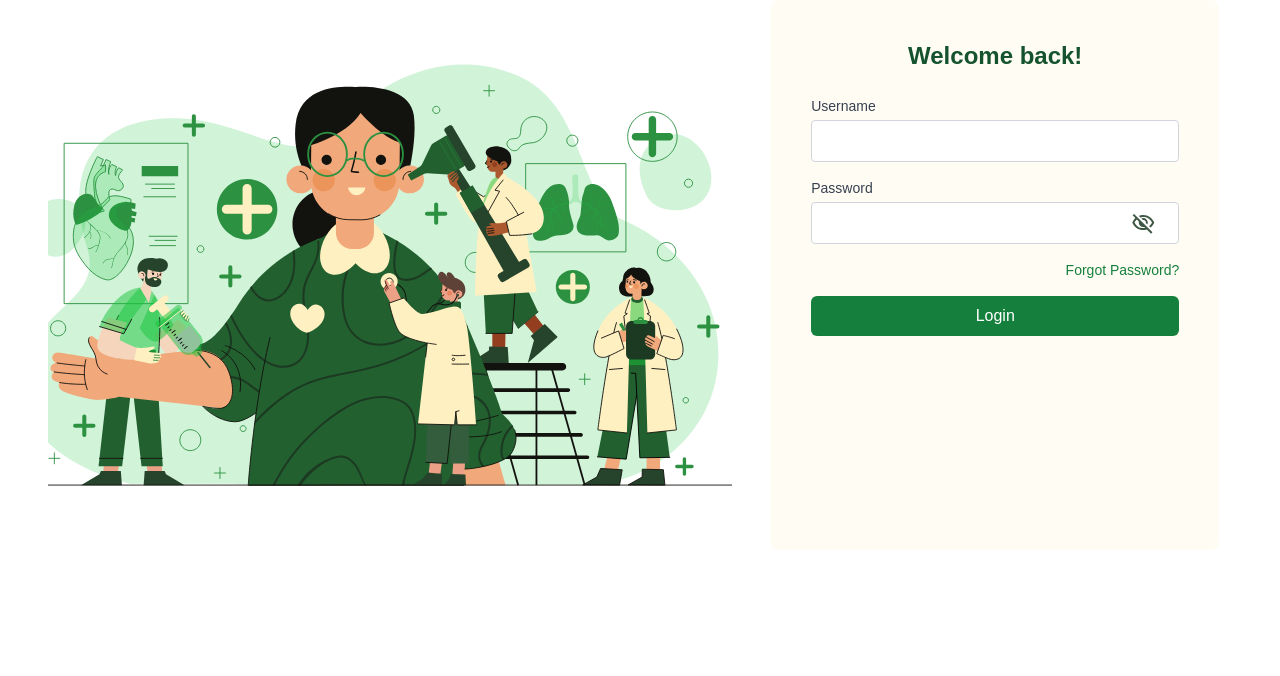
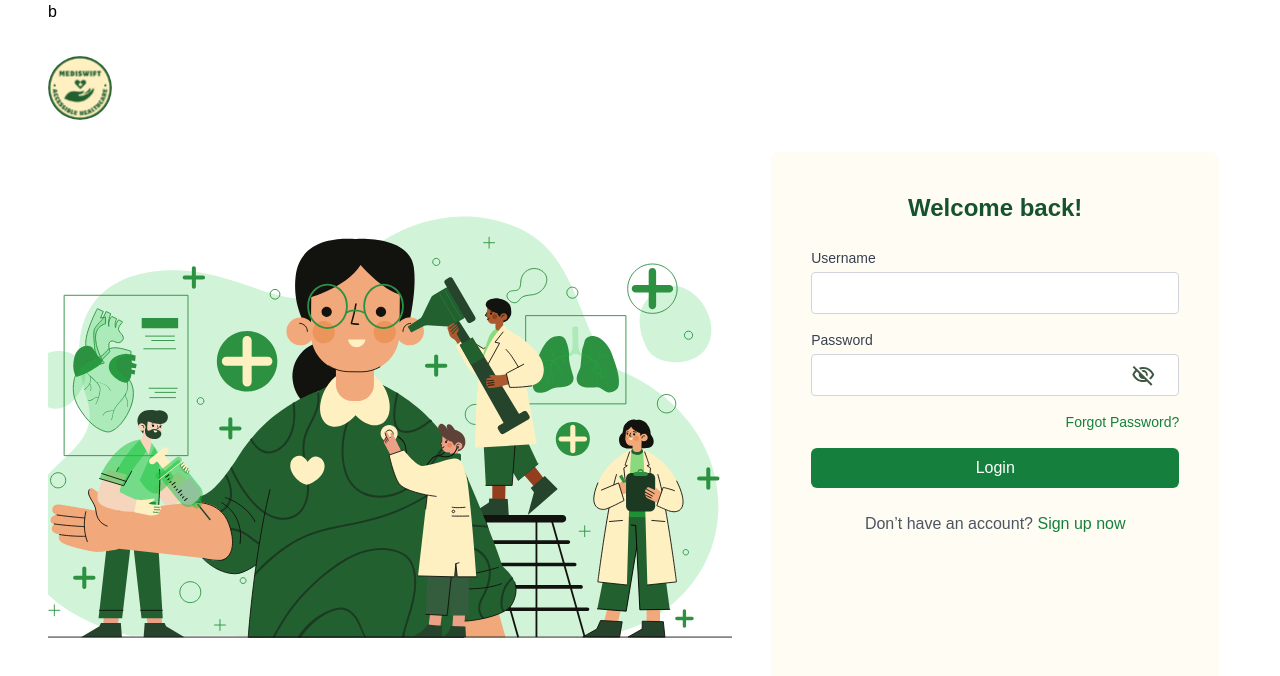
Before and after one commit to Hacktx2024/fixme_frontend, a Next.js app: page / in a window 1280 px wide. Shown: the top 676 px of the page. Built offline with nearby package versions, Linux system fonts and the light colour scheme.

Commit message:
Update frontpage

```diff
--- a/app/_components/frontPage.js
+++ b/app/_components/frontPage.js
@@ -14,7 +14,20 @@ export default function LoginPage() {
   };
 
   return (
-    <div className="h-auto flex bg-white">
+    <>
+
+{/* \nav */}b
+
+<div className='flex flex-row justify-between py-8 items-center ' >
+    <Image src={'/logo.svg'} width={64} height={64} alt='logo' className=''/>
+
+
+     </div>
+
+
+
+     <div className="h-auto flex bg-white">
+
       {/* Left section for the SVG image with background color */}
       <div className="flex-1 flex items-center justify-start">
         <Image
@@ -133,8 +146,14 @@ export default function LoginPage() {
               Login
             </button>
           </form>
+          <div className="text-center mt-6 text-gray-600"> Don’t have an account?{" "} <Link href="/sign-up" className="text-green-700 hover:underline"> Sign up now </Link> </div>
         </div>
       </div>
     </div>
+
+
+
+
+    </>
   );
 }
--- a/app/page.js
+++ b/app/page.js
@@ -2,7 +2,7 @@ import Image from "next/image";
 import Navbar from "./_components/Navbar";
 import ChatThread from "./_components/ChatThread";
 import Prompt from "./_components/Prompt";
-import FrontPage from "./_components/FrontPage";
+import FrontPage from "./_components/frontPage";
 
 export default function Home() {
   return (
```
